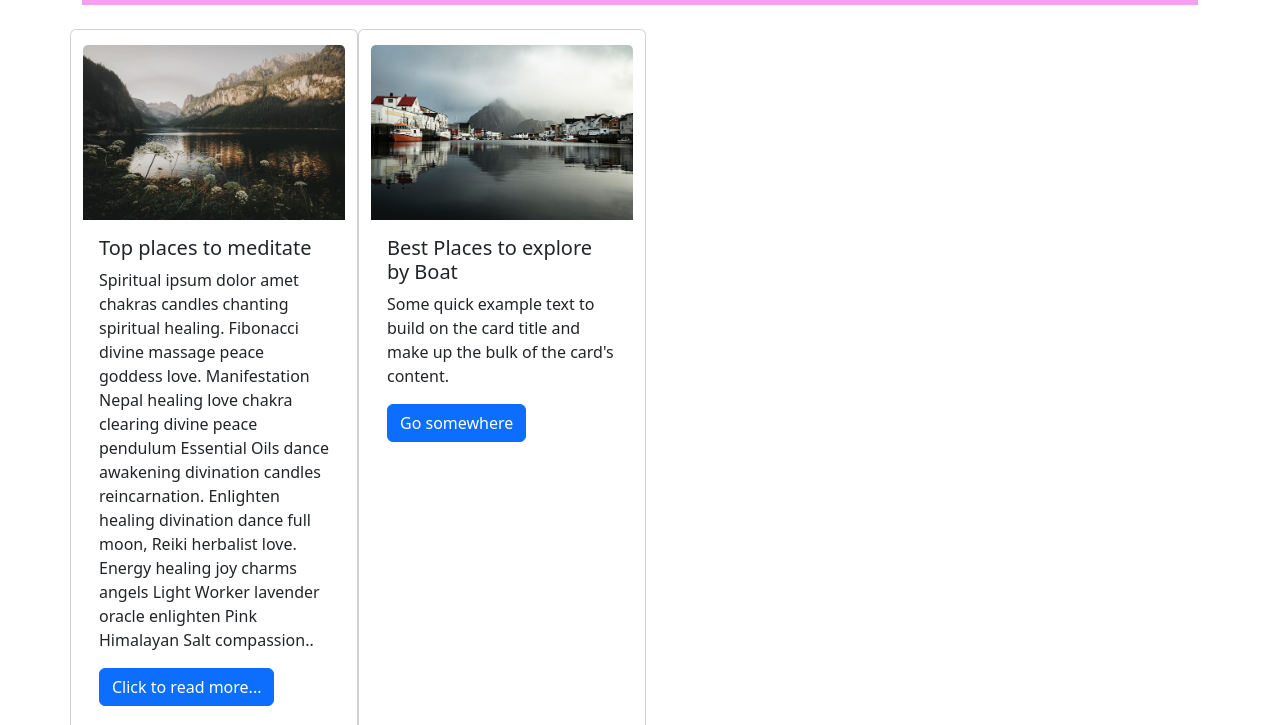
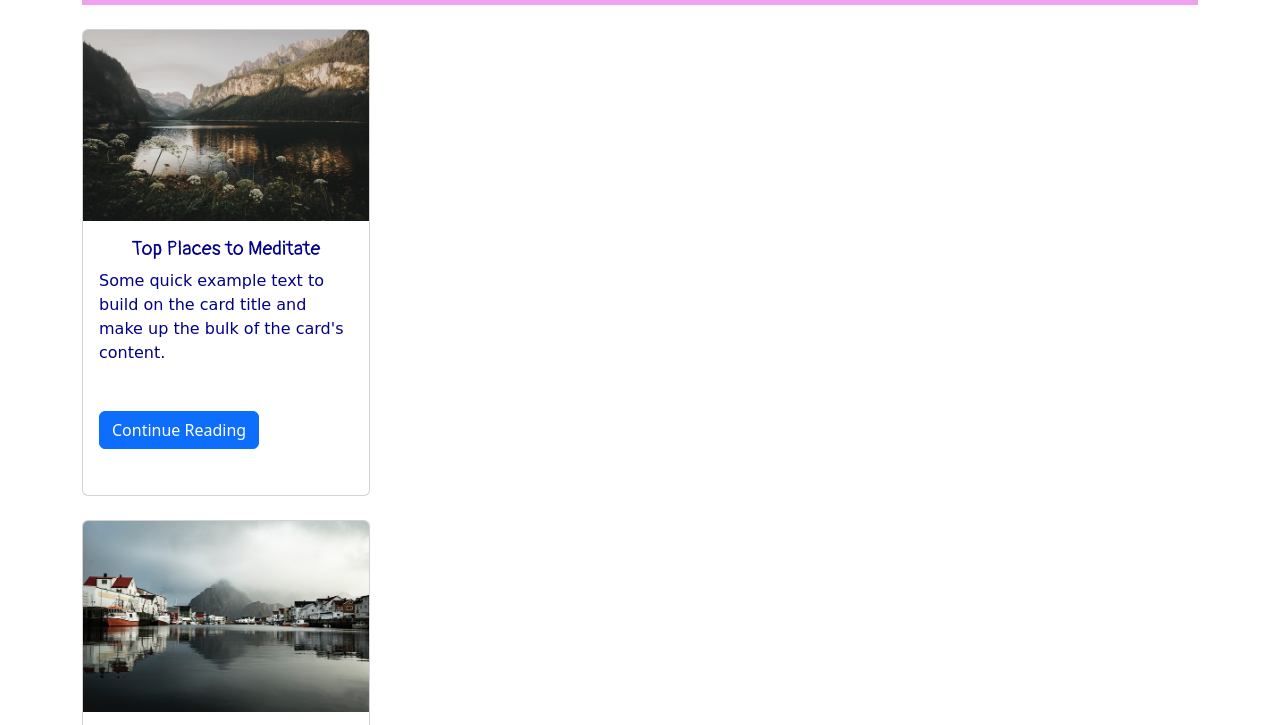
Before and after one commit to lokisonoflaufey/code-along-challenge-1, a plain HTML site: page blog.html in a window 1280 px wide. Shown: the part 57-782 px from the top of the page. Drawn offline with nearby package versions, Linux system fonts and the light colour scheme; a web font is replaced by a local one.

```diff
--- a/blog.html
+++ b/blog.html
@@ -49,26 +49,29 @@
         </header>
         <br>
 <!--Main content down here-->
-        <div class="row">
-          <!--blog Entries-->
-          <div class="card" style="width: 18rem;">
-            <img src="img/lakegosauupperaustria.jpg" class="card-img-top" alt="Lake">
-            <div class="card-body">
-              <h5 class="card-title">Top places to meditate</h5>
-              <p class="card-text">Spiritual ipsum dolor amet chakras candles chanting spiritual healing. Fibonacci divine massage peace goddess love. Manifestation Nepal healing love chakra clearing divine peace pendulum Essential Oils dance awakening divination candles reincarnation. Enlighten healing divination dance full moon, Reiki herbalist love. Energy healing joy charms angels Light Worker lavender oracle enlighten Pink Himalayan Salt compassion..</p>
-              <a href="#" class="btn btn-primary">Click to read more...</a>
+        <div class="grid">
+          <div class="g-col-4">
+            <div class="card" style="width: 18rem;">
+              <img src="img/lakegosauupperaustria.jpg" class="card-img-top" alt="Lake Gosau Upper, Austria">
+              <div class="card-body">
+                <h5 class="card-title">Top Places to Meditate</h5>
+                <p class="card-text">Some quick example text to build on the card title and make up the bulk of the card's content.</p>
+                <a href="#" class="btn btn-primary">Continue Reading</a>
+              </div>
             </div>
           </div>
-
+        </div>
+        <br>
+        <div class="g-col-4">
           <div class="card" style="width: 18rem;">
-            <img src="img/1.jpg" class="card-img-top" alt="Village">
+            <img src="img/1.jpg" class="card-img-top" alt="Village Norway">
             <div class="card-body">
-              <h5 class="card-title">Best Places to explore by Boat</h5>
+              <h5 class="card-title">Top Fishing spots in Norway</h5>
               <p class="card-text">Some quick example text to build on the card title and make up the bulk of the card's content.</p>
               <a href="#" class="btn btn-primary">Go somewhere</a>
             </div>
           </div>
-
+        </div>
 
 
 
--- a/css/main.css
+++ b/css/main.css
@@ -13,10 +13,38 @@
 }
 
 /* Blog stylings*/
+.card, .card-title, .card-text{
+    color: #00008b;
+
+}
+.card-title {
+    text-align: center;
+    font-family: 'Pangolin', cursive;
+}
+.card-text {
+    font-family: 'Poiret', cursive;
+
+}
+.btn-primary {
+    text-align: center;
+    padding: 15px 20px;
+    margin: 30px auto;
+    display: block;
+}
 .card {
-    padding: 15px 20px;
-    margin-top: 30px;
-    display: flex;
-    justify-content: space-between;
-    align-items: baseline;
+    padding: 0 0 0 auto;
 }
+
+/*Main page stylings that can be universal if they want */
+h1, h2, h3,
+h4, h5, h6 {
+    font-family: 'Pangolin', cursive;
+}
+
+.fakeimg {
+    width: 200px;
+    height: 200px;;
+}
+.fancyfeet {
+    font-family: 'Splash', cursive;
+}
```
Also changed, not shown: index.html (+18 -2 lines), 1 other file.
